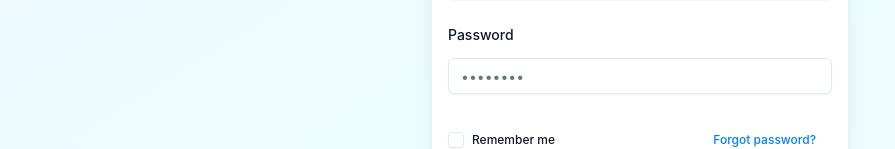
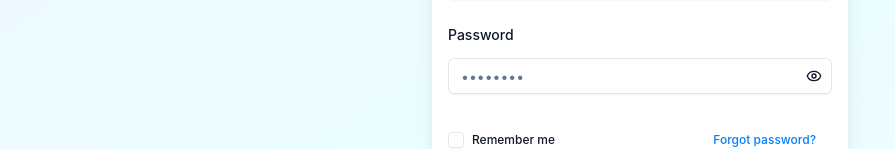
Before and after one commit to neillerin99/sari-track-frontend, a React (Vite) app: page /login in a window 1280 px wide. Shown: the part 370-519 px from the top of the page, without its empty margins (0-895 px from the left). Built offline with nearby package versions, Linux system fonts and the light colour scheme.

Commit message:
feat: added show password button for login page

```diff
--- a/src/routes/login/index.tsx
+++ b/src/routes/login/index.tsx
@@ -1,19 +1,20 @@
 import Wrapper from "@/components/common/Wrapper";
 import { Button } from "@/components/ui/button";
 import { createFileRoute, useNavigate } from "@tanstack/react-router";
-import { ChevronLeft } from "lucide-react";
+import { ChevronLeft, Eye, EyeOff } from "lucide-react";
 import { Input } from "@/components/ui/input";
 import { Label } from "@/components/ui/label";
 import { Checkbox } from "@/components/ui/checkbox";
-import { useForm, type SubmitHandler } from "react-hook-form";
+import { Controller, useForm, type SubmitHandler } from "react-hook-form";
 import { z } from "zod";
 import { zodResolver } from "@hookform/resolvers/zod";
+import { useState } from "react";
 
 export const Route = createFileRoute("/login/")({
   component: RouteComponent,
 });
 
-export const schema = z.object({
+export const loginSchema = z.object({
   email: z
     .string()
     .min(1, { message: "Email is required" })
@@ -23,9 +24,11 @@ export const schema = z.object({
     .string()
     .min(1, { message: "Password is required" })
     .min(8, { message: "Password must be at least 8 characters" }),
+
+  rememberMe: z.boolean(),
 });
 
-type FormFields = z.infer<typeof schema>;
+type FormFields = z.infer<typeof loginSchema>;
 
 function RouteComponent() {
   const navigate = useNavigate();
@@ -58,15 +61,20 @@ function LoginForm() {
     handleSubmit,
     setError,
     formState: { errors, isSubmitting },
+    control,
   } = useForm<FormFields>({
-    resolver: zodResolver(schema),
+    resolver: zodResolver(loginSchema),
+    defaultValues: {
+      rememberMe: false,
+    },
   });
+  const [showPassword, setShowPassword] = useState<boolean>(false);
 
   const onSubmit: SubmitHandler<FormFields> = async (data) => {
     try {
+      console.log(data);
       await new Promise((resolve) => setTimeout(resolve, 1000));
       throw new Error();
-      console.log(data);
     } catch (e) {
       // setError("email", {
       //   message: "This email is already taken",
@@ -103,20 +111,41 @@ function LoginForm() {
         </div>
         <div className="flex flex-col">
           <Label htmlFor="password">Password</Label>
-          <Input
-            {...register("password")}
-            id="password"
-            type="password"
-            placeholder="••••••••"
-            className="mt-4 mb-1"
-          />
+          <div className="relative mt-4 mb-1">
+            <Input
+              {...register("password")}
+              id="password"
+              type={showPassword ? "text" : "password"}
+              placeholder="••••••••"
+            />
+            <Button
+              className="absolute top-0 right-0 cursor-pointer"
+              size={"icon"}
+              variant={"ghost"}
+              type="button"
+              onClick={() => setShowPassword(!showPassword)}
+            >
+              {showPassword ? <EyeOff /> : <Eye />}
+            </Button>
+          </div>
           {errors.password && (
             <p className="text-red-500 text-sm">{errors.password.message}</p>
           )}
         </div>
         <div className="flex justify-between">
           <div className="flex gap-2 items-center">
-            <Checkbox id="remember" />
+            <Controller
+              name="rememberMe"
+              control={control}
+              defaultValue={false}
+              render={({ field }) => (
+                <Checkbox
+                  id="remember"
+                  checked={field.value}
+                  onCheckedChange={(checked) => field.onChange(checked)}
+                />
+              )}
+            />
             <Label htmlFor="remember" className="text-xs">
               Remember me
             </Label>
```
